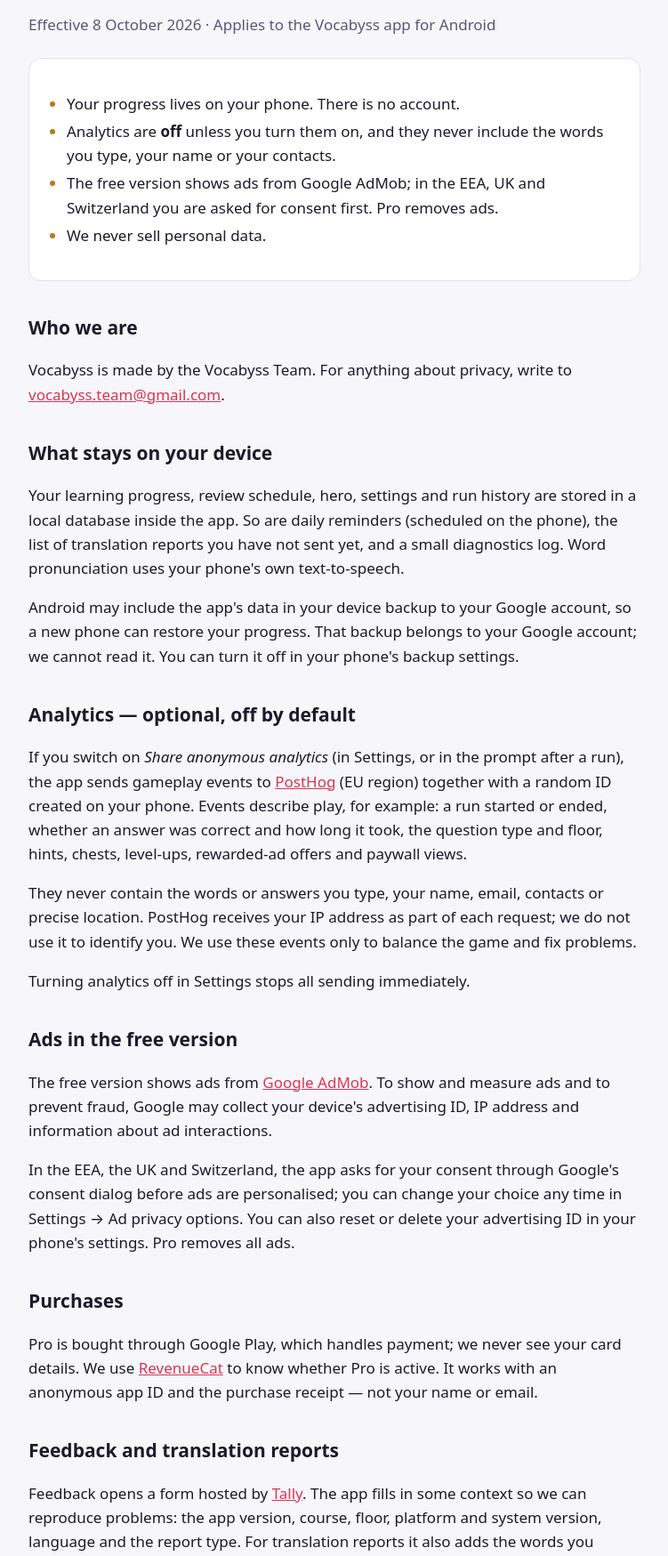
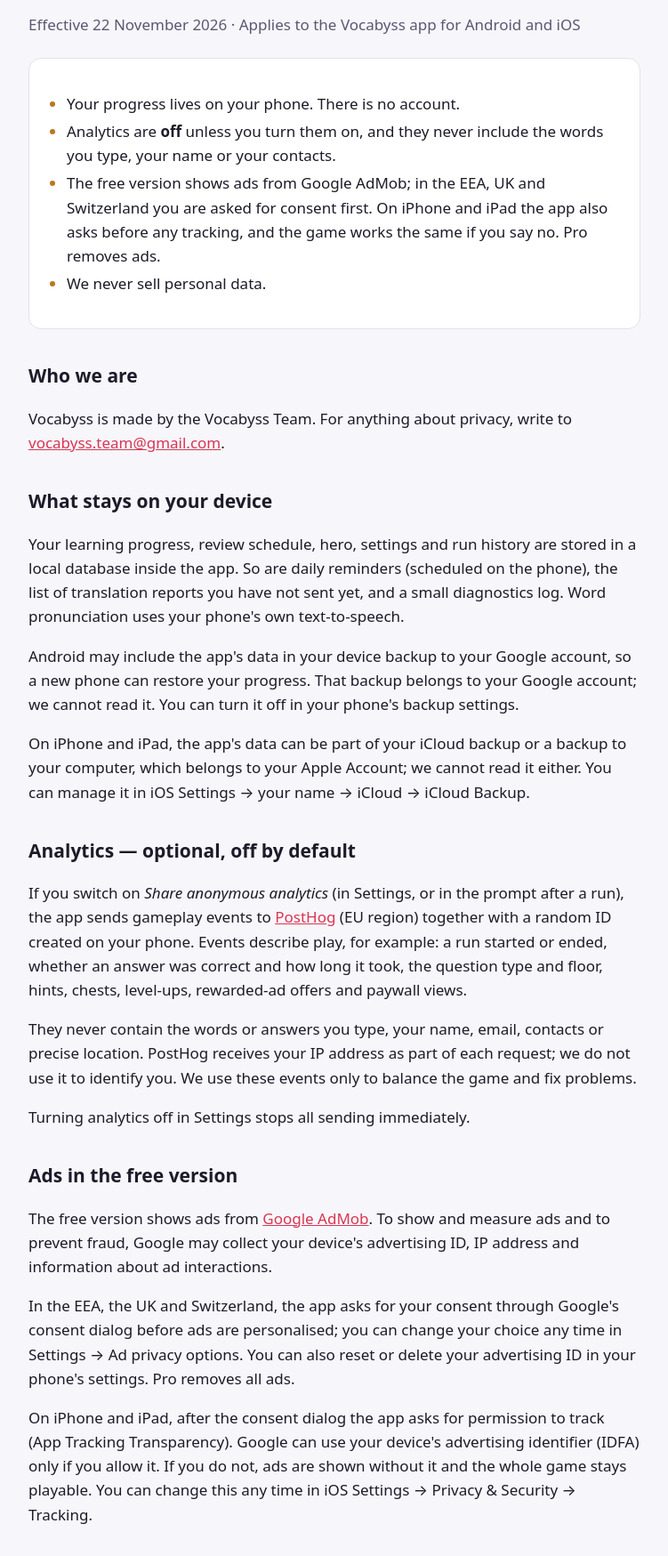
Before and after one commit to vocabyss/vocabyss.github.io, a plain HTML site: page privacy/index.html in a window 1280 px wide. Shown: the part 149-1898 px from the top of the page at 89% size, without its empty margins (264-1015 px from the left). Drawn offline with Linux system fonts and the light colour scheme.

Commit message:
Privacy policy: cover the iOS app (EN, RU).
Applies to Android and iOS; App Store purchases; iCloud backup; App Tracking Transparency and IDFA only with permission; how to stop tracking in iOS Settings. Effective 22 November 2026.

Co-Authored-By: Claude Opus 5.5 <noreply@anthropic.com>

```diff
--- a/privacy/index.html
+++ b/privacy/index.html
@@ -18,13 +18,13 @@
     </header>
 
     <h1>Privacy policy</h1>
-    <p class="muted">Effective 8 October 2026 · Applies to the Vocabyss app for Android</p>
+    <p class="muted">Effective 22 November 2026 · Applies to the Vocabyss app for Android and iOS</p>
 
     <div class="card">
       <ul class="summary">
         <li>Your progress lives on your phone. There is no account.</li>
         <li>Analytics are <strong>off</strong> unless you turn them on, and they never include the words you type, your name or your contacts.</li>
-        <li>The free version shows ads from Google AdMob; in the EEA, UK and Switzerland you are asked for consent first. Pro removes ads.</li>
+        <li>The free version shows ads from Google AdMob; in the EEA, UK and Switzerland you are asked for consent first. On iPhone and iPad the app also asks before any tracking, and the game works the same if you say no. Pro removes ads.</li>
         <li>We never sell personal data.</li>
       </ul>
     </div>
@@ -35,6 +35,7 @@
     <h2>What stays on your device</h2>
     <p>Your learning progress, review schedule, hero, settings and run history are stored in a local database inside the app. So are daily reminders (scheduled on the phone), the list of translation reports you have not sent yet, and a small diagnostics log. Word pronunciation uses your phone's own text-to-speech.</p>
     <p>Android may include the app's data in your device backup to your Google account, so a new phone can restore your progress. That backup belongs to your Google account; we cannot read it. You can turn it off in your phone's backup settings.</p>
+    <p>On iPhone and iPad, the app's data can be part of your iCloud backup or a backup to your computer, which belongs to your Apple Account; we cannot read it either. You can manage it in iOS Settings → your name → iCloud → iCloud Backup.</p>
 
     <h2>Analytics — optional, off by default</h2>
     <p>If you switch on <em>Share anonymous analytics</em> (in Settings, or in the prompt after a run), the app sends gameplay events to <a href="https://posthog.com/privacy">PostHog</a> (EU region) together with a random ID created on your phone. Events describe play, for example: a run started or ended, whether an answer was correct and how long it took, the question type and floor, hints, chests, level-ups, rewarded-ad offers and paywall views.</p>
@@ -44,9 +45,10 @@
     <h2>Ads in the free version</h2>
     <p>The free version shows ads from <a href="https://policies.google.com/technologies/partner-sites">Google AdMob</a>. To show and measure ads and to prevent fraud, Google may collect your device's advertising ID, IP address and information about ad interactions.</p>
     <p>In the EEA, the UK and Switzerland, the app asks for your consent through Google's consent dialog before ads are personalised; you can change your choice any time in Settings → Ad privacy options. You can also reset or delete your advertising ID in your phone's settings. Pro removes all ads.</p>
+    <p>On iPhone and iPad, after the consent dialog the app asks for permission to track (App Tracking Transparency). Google can use your device's advertising identifier (IDFA) only if you allow it. If you do not, ads are shown without it and the whole game stays playable. You can change this any time in iOS Settings → Privacy &amp; Security → Tracking.</p>
 
     <h2>Purchases</h2>
-    <p>Pro is bought through Google Play, which handles payment; we never see your card details. We use <a href="https://www.revenuecat.com/privacy">RevenueCat</a> to know whether Pro is active. It works with an anonymous app ID and the purchase receipt — not your name or email.</p>
+    <p>Pro is bought through the App Store or Google Play, which handle payment; we never see your card details. We use <a href="https://www.revenuecat.com/privacy">RevenueCat</a> to know whether Pro is active. It works with an anonymous app ID and the purchase receipt — not your name or email.</p>
 
     <h2>Feedback and translation reports</h2>
     <p>Feedback opens a form hosted by <a href="https://tally.so/help/privacy-policy">Tally</a>. The app fills in some context so we can reproduce problems: the app version, course, floor, platform and system version, language and the report type. For translation reports it also adds the words you flagged (the word and its translation).</p>
@@ -66,6 +68,7 @@
       <li>Delete all progress on your phone: Settings → Wipe local data, or uninstall the app.</li>
       <li>Stop analytics: Settings → Share anonymous analytics.</li>
       <li>Change ad consent: Settings → Ad privacy options.</li>
+      <li>Stop tracking on iPhone or iPad: iOS Settings → Privacy &amp; Security → Tracking.</li>
       <li>Ask us about, correct or delete data we hold (for example a feedback message or analytics events): email us. Because we do not know who you are, tell us roughly when you played or wrote to us.</li>
     </ul>
     <p>If you are in the EEA or the UK, you may also complain to your data protection authority.</p>
```
Also changed, not shown: privacy/ru/index.html (+6 -3 lines).
